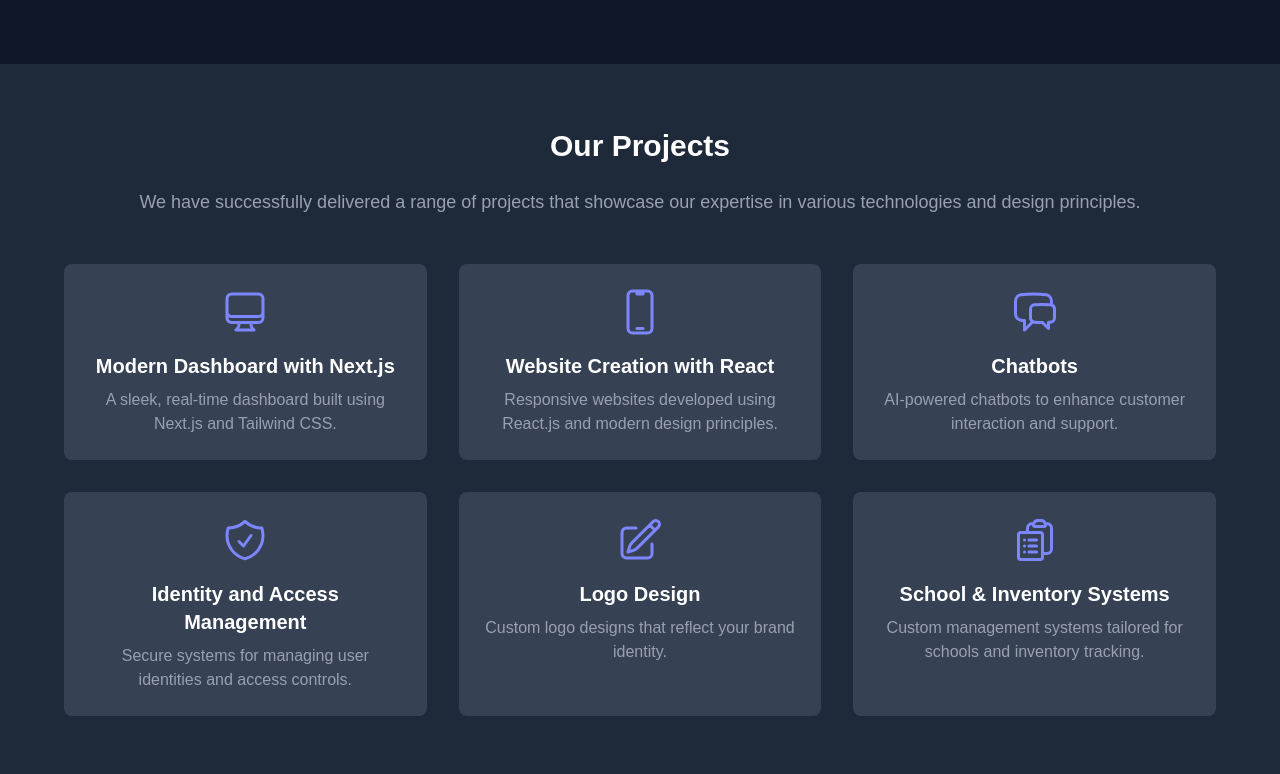
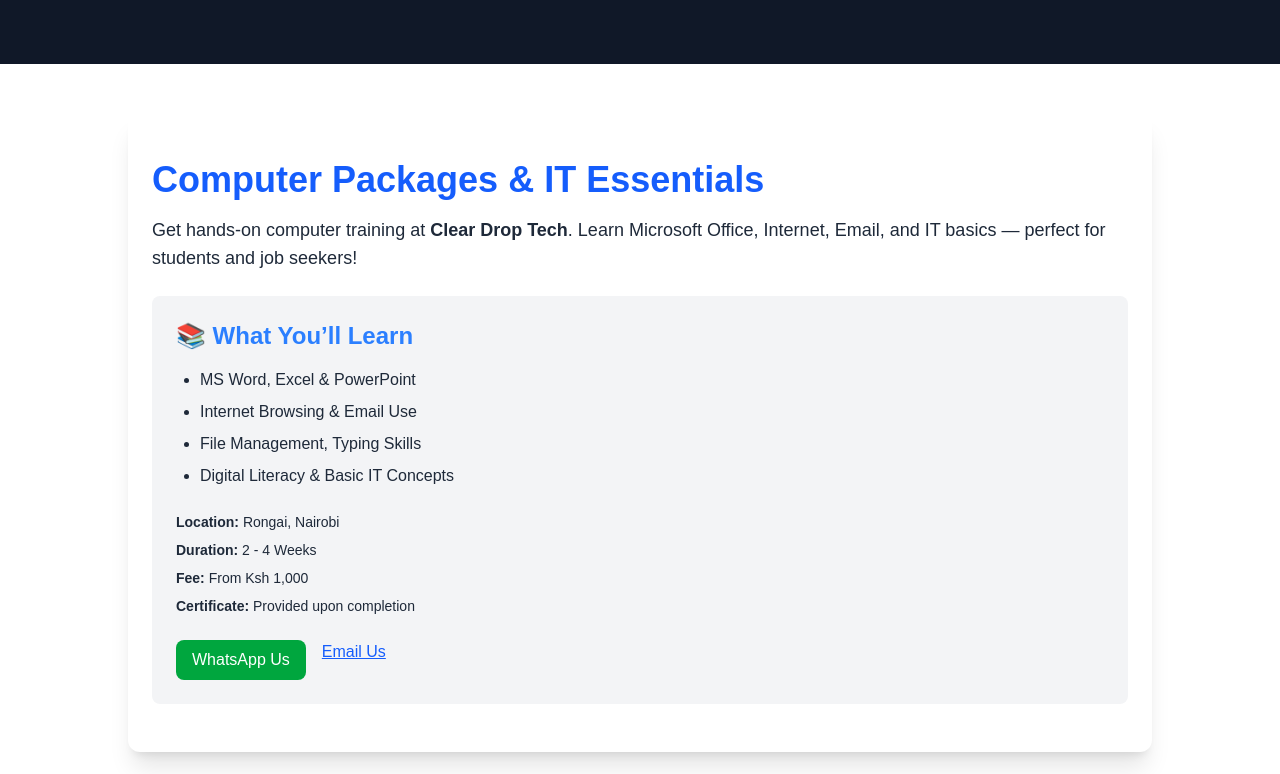
Before and after one commit to Northmanj/Clear-Drop-Tech, a Next.js app: page / in a window 1280 px wide. Shown: the part 2346-3120 px from the top of the page. Built offline with nearby package versions, Linux system fonts and the light colour scheme.

Commit message:
update components and page.tsx

```diff
--- a/package.json
+++ b/package.json
@@ -10,7 +10,7 @@
   },
   "dependencies": {
     "@heroicons/react": "^2.2.0",
-    "framer-motion": "^12.23.0",
+    "framer-motion": "^12.23.6",
     "next": "15.3.1",
     "react": "^19.0.0",
     "react-dom": "^19.0.0",
--- a/src/app/page.tsx
+++ b/src/app/page.tsx
@@ -6,6 +6,7 @@
 import ContactSection from '@/components/ContactSection'
 import Footer from '@/components/Footer'
 import WhatsAppPopup from '@/components/WhatsApp'
+import PackagesSection from '@/components/PackagesSection'
 
 
 export default function Home() {
@@ -62,6 +63,7 @@
 <WhatsAppPopup />
 <AboutSection />
 <AboutCompany />
+<PackagesSection/>
 <ProjectsSection />
 <ContactSection />
 <Footer />
--- /dev/null
+++ b/src/components/PackagesSection.tsx
@@ -0,0 +1,55 @@
+'use client';
+import { motion } from 'framer-motion';
+import Link from 'next/link';
+
+export default function PackagesSection() {
+  return (
+    <section className="bg-white dark:bg-gray-900 text-gray-800 dark:text-gray-100 py-12 px-6 rounded-xl shadow-xl max-w-5xl mx-auto my-12">
+      <motion.div
+        initial={{ opacity: 0, y: -20 }}
+        animate={{ opacity: 1, y: 0 }}
+        transition={{ duration: 0.6 }}
+      >
+        <h2 className="text-4xl font-bold text-blue-600 mb-4">
+          Computer Packages & IT Essentials
+        </h2>
+
+        <p className="mb-6 text-lg">
+          Get hands-on computer training at <strong>Clear Drop Tech</strong>. Learn Microsoft Office, Internet, Email, and IT basics — perfect for students and job seekers!
+        </p>
+
+        <div className="bg-gray-100 dark:bg-gray-800 p-6 rounded-lg space-y-4">
+          <h3 className="text-2xl font-semibold text-blue-500">📚 What You’ll Learn</h3>
+          <ul className="list-disc ml-6 space-y-2">
+            <li>MS Word, Excel & PowerPoint</li>
+            <li>Internet Browsing & Email Use</li>
+            <li>File Management, Typing Skills</li>
+            <li>Digital Literacy & Basic IT Concepts</li>
+          </ul>
+
+          <div className="mt-6 space-y-2 text-sm">
+            <p> <strong>Location:</strong> Rongai, Nairobi</p>
+            <p> <strong>Duration:</strong> 2 - 4 Weeks</p>
+            <p><strong>Fee:</strong> From Ksh 1,000</p>
+            <p><strong>Certificate:</strong> Provided upon completion</p>
+          </div>
+
+          <div className="mt-6 flex gap-4 flex-wrap">
+            <Link
+              href="https://wa.me/254793789339"
+              className="bg-green-600 hover:bg-green-700 text-white px-4 py-2 rounded-lg"
+            >
+              WhatsApp Us
+            </Link>
+            <Link
+              href="mailto:johngregory6400@gmail.com"
+              className="text-blue-600 underline"
+            >
+              Email Us
+            </Link>
+          </div>
+        </div>
+      </motion.div>
+    </section>
+  );
+}
```
Also changed, not shown: 1 other file (tests, documents, lock files or other folders).
